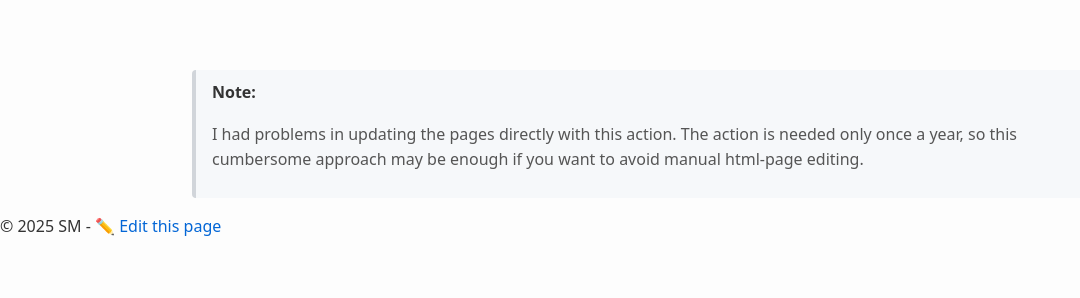
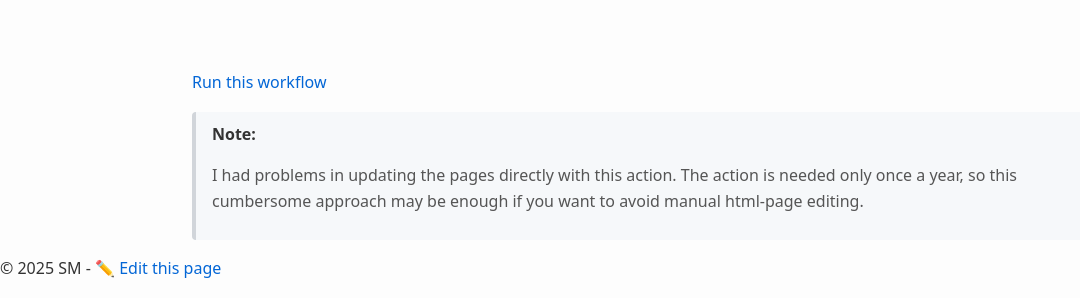
Before and after one commit to averkoc/lx, a Jekyll site: the page built from docs/hashes.md, in a window 1280 px wide, cut to the strip 722-1020 px from the top of the page. Shown: the whole strip, without its empty margins (0-1080 px from the left). Built offline with Jekyll 4.4.1, drawn with Linux system fonts in a browser that asks for light colours; our own code applies the rules of GitHub Pages for plain Markdown files; before the commit the page ends 978 px from its top, so only the background shows below that.

Commit message:
Update hashes.md

```diff
--- a/docs/hashes.md
+++ b/docs/hashes.md
@@ -20,4 +20,8 @@ The action just creates the hash.html contained in the hash-page "artefact". Dow
   <img width="1386" height="242" alt="image" src="https://github.com/user-attachments/assets/eea89e56-92c8-4b2b-b189-23b9c4c30e41" />
   <br><br>
 
+  [Run this workflow](https://github.com/averkoc/lx/actions/workflows/hash.yml)
+
+
+
   > I had problems in updating the pages directly with this action. The action is needed only once a year, so this cumbersome approach may be enough if you want to avoid manual html-page editing.
```
